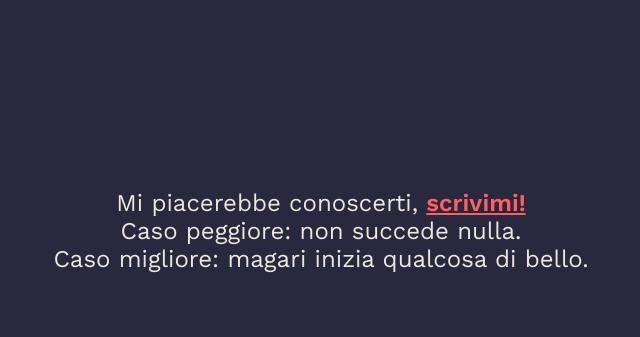
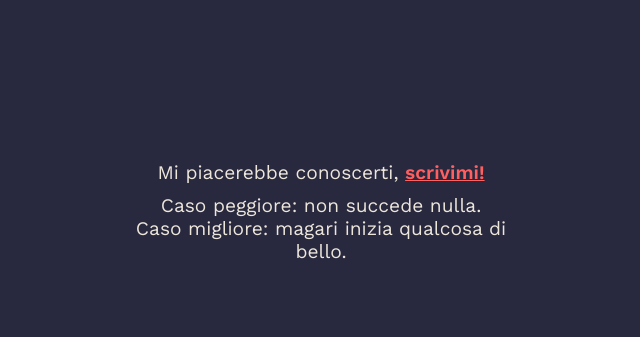
Before and after one commit to nickfrn/imightlikeyou, a plain HTML site: page index.html in a window 1280 px wide. Shown: the part 418-755 px from the top of the page, without its empty margins (319-959 px from the left). Drawn offline with nearby package versions, Linux system fonts and the light colour scheme.

Commit message:
Add changes to structure

```diff
--- a/index.html
+++ b/index.html
@@ -15,11 +15,15 @@
     <img src="./images/irmlwpeusnpc1-ezgif.com-crop.gif">
 
     <div class="text">
-        Mi piacerebbe conoscerti, <a href="tel:+393478420007" class="text-link">scrivimi!</a>
-        </br>
-        Caso peggiore: non succede nulla.
-        </br>
-        Caso migliore: magari inizia qualcosa di bello.
+        <div class="number-text">
+            Mi piacerebbe conoscerti, <a href="tel:+393478420007" class="text-link">scrivimi!</a>
+        </div>
+
+        <div class="other-text">
+            Caso peggiore: non succede nulla.
+            </br>
+            Caso migliore: magari inizia qualcosa di bello.
+        </div>
     </div>
 </body>
 </html>
```
